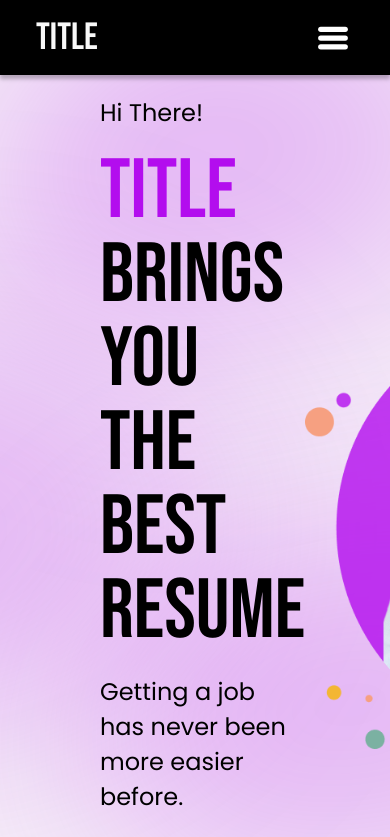
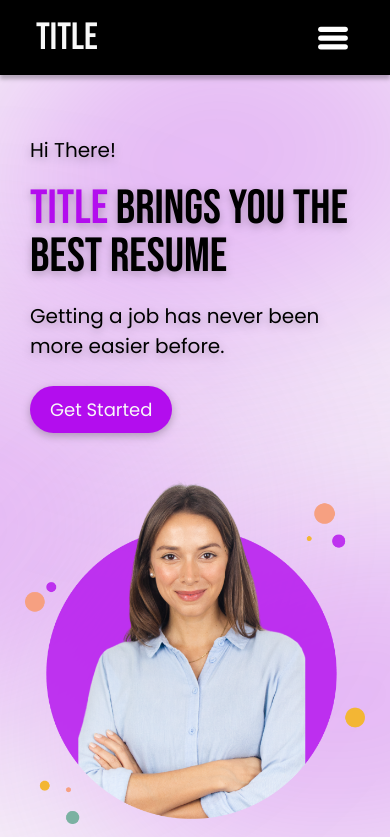
Before and after one commit to Siddhant654321/resume_builder, a React (Vite) app: page / in a window 390 px wide. Shown: the top 837 px of the page. Built offline with nearby package versions, Linux system fonts and the light colour scheme.

Commit message:
made the complete hero section responsive

```diff
--- a/src/components/HeroSection.css
+++ b/src/components/HeroSection.css
@@ -5,6 +5,7 @@
     align-items: center;
     position: relative;
     overflow-x: clip;
+    gap: 35px;
 }
 
 .hero_section_container * {
@@ -30,7 +31,7 @@
     font-size: 24px;
 }
 
-.hero_section_container div:first-child {
+.hero_section_container .first_child {
     filter: drop-shadow(0px 3px 4px rgba(0, 0, 0, 0.25));
 }
 
@@ -80,3 +81,78 @@
     left: 20%;
     top: 50%;
 }
+
+@media (max-width: 1353px) and (min-width: 840px) {
+    .hero_section_container {
+        padding: 20px 40px;
+    }
+}
+
+@media (max-width: 1200px) and (min-width: 840px) {
+    .hero_section_container h1,
+    .hero_section_container span {
+        font-size: 64px;
+        max-width: 400px;
+    }
+    .hero_section_container p {
+        font-size: 20px;
+    }
+}
+
+@media (max-width: 980px) and (min-width: 840px) {
+    .hero_section_container img {
+        width: 380px;
+    }
+}
+
+@media (max-width: 840px) {
+    .hero_section_container {
+        flex-wrap: wrap;
+        padding: 60px 40px;
+    }
+    .hero_section_container p {
+        font-size: 18px;
+    }
+    .hero_section_container div:last-child {
+        margin: auto;
+    }
+}
+
+@media (max-width: 605px) {
+    .hero_section_container h1,
+    .hero_section_container span {
+        font-size: 64px;
+        max-width: 400px;
+    }
+    .hero_section_container p {
+        font-size: 20px;
+    }
+    .hero_section_container img {
+        width: 400px;
+    }
+}
+
+@media (max-width: 470px) {
+    .hero_section_container h1,
+    .hero_section_container span {
+        font-size: 48px;
+    }
+    .hero_section_container img {
+        width: 340px;
+    }
+    .hero_section_container {
+        padding: 60px 0px;
+    }
+    .hero_section_container .first_child {
+        margin: 0px 30px;
+    }
+}
+
+@media (max-width: 350px) {
+    .hero_section_container img {
+        width: 95%;
+    }
+    .hero_section_container .first_child {
+        margin: 0px 10px;
+    }
+}
--- a/src/components/HeroSection.jsx
+++ b/src/components/HeroSection.jsx
@@ -8,7 +8,7 @@ const HeroSection = () => {
       <BlurredSVG className='blurred_svg ellipse_1' />
       <BlurredSVG className='blurred_svg ellipse_2' width={786} height={682} />
       <BlurredSVG className='blurred_svg ellipse_3' width={847} height={564} />
-      <div>
+      <div className='first_child'>
         <p>Hi There!</p>
         <h1><span className='purple_text'>TITLE</span> BRINGS YOU THE BEST RESUME</h1>
         <p>Getting a job has never been more easier before.</p>
```
